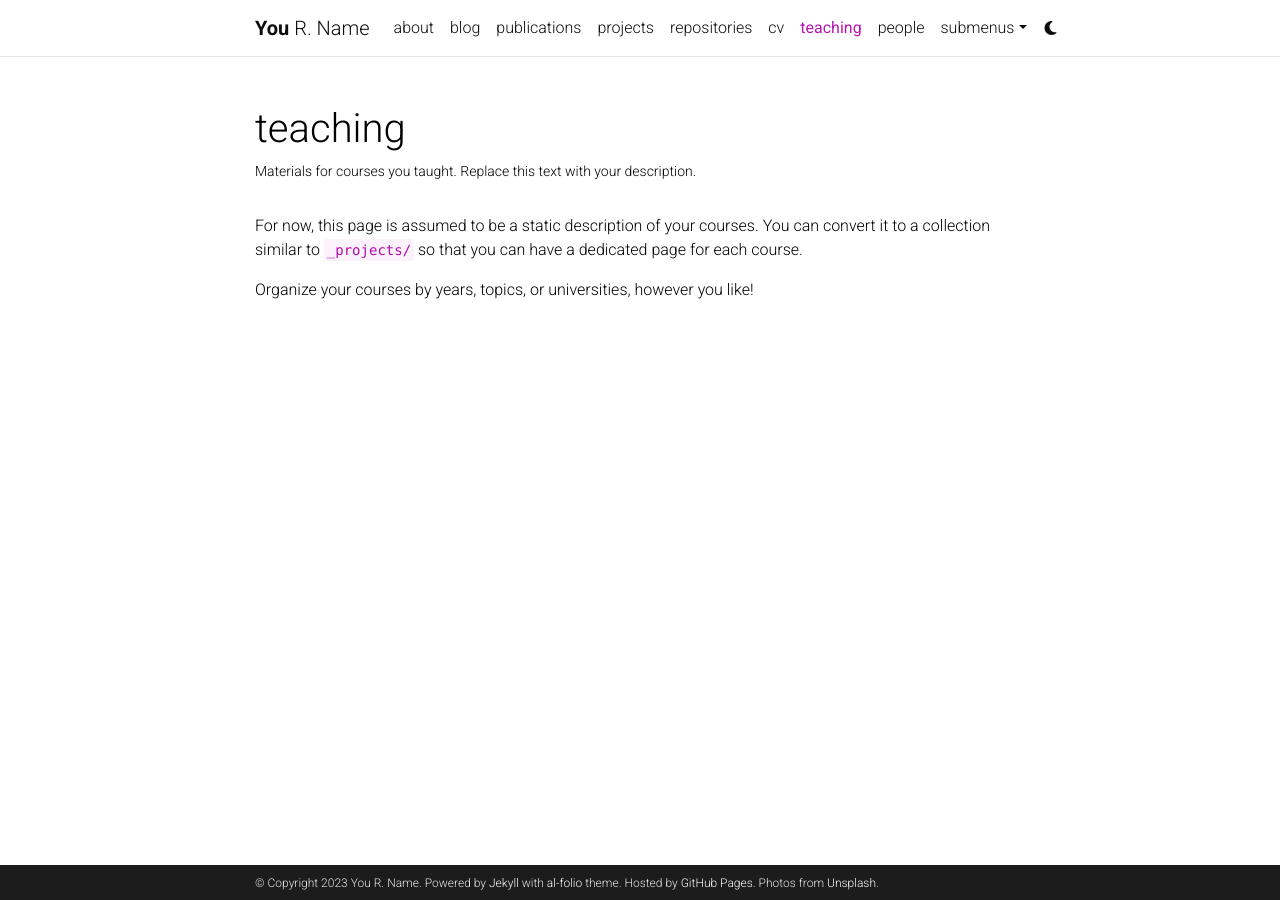
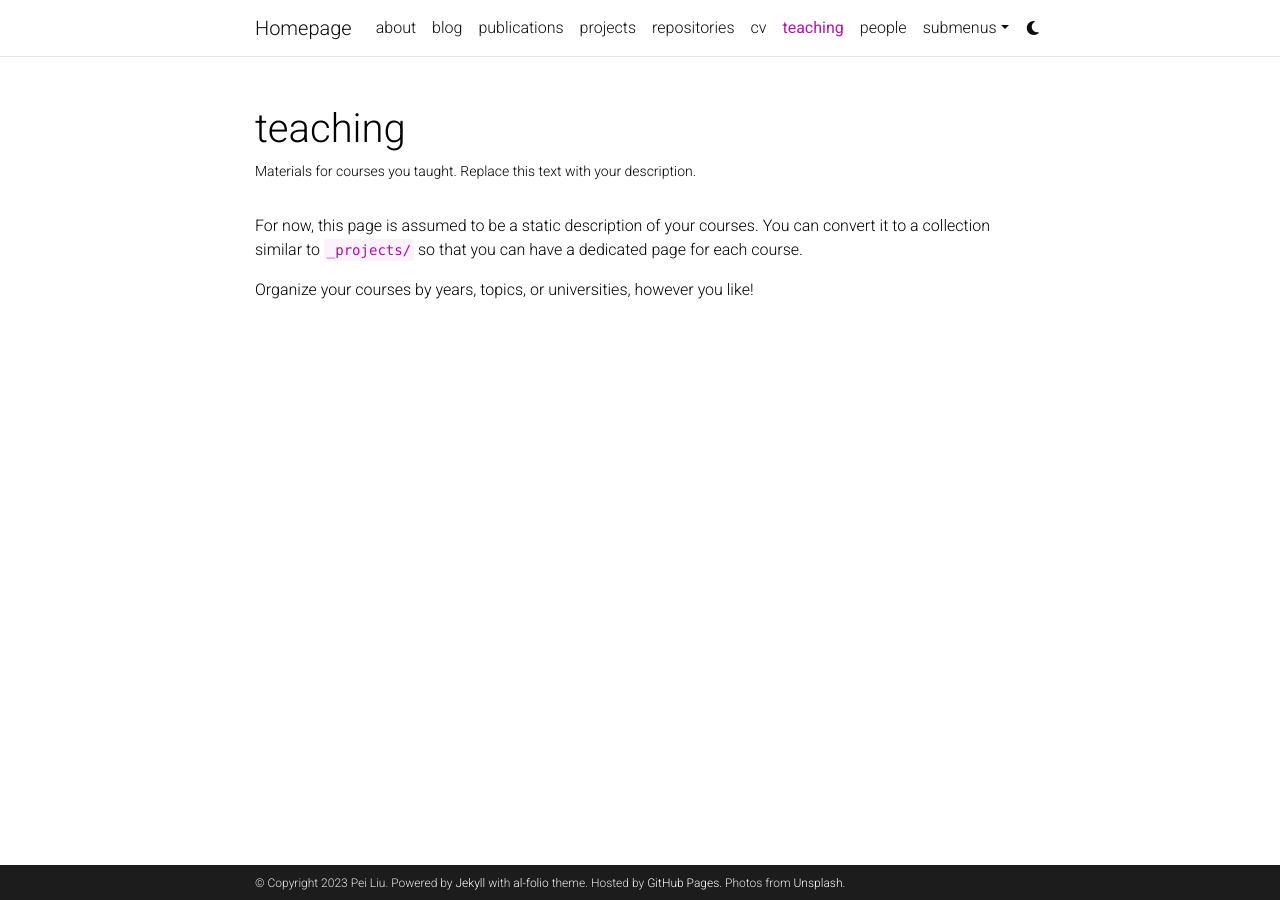
Before and after one commit to liupei101/liupei101.github.io, a Jekyll site: the page built from _pages/teaching.md, in a window 1280 px wide. Built offline with Jekyll 4.4.1, drawn with Linux system fonts in a browser that asks for light colours; comment, search, counter and statistics services are not loaded; a style sheet for code colours, icons or effects is not loaded.

Commit message:
init repo

```diff
--- a/_config.yml
+++ b/_config.yml
@@ -2,11 +2,11 @@
 # Site settings
 # -----------------------------------------------------------------------------
 
-title: blank # the website title (if blank, full name will be used instead)
-first_name: You
-middle_name: R.
-last_name: Name
-email: you@example.com
+title: Homepage # the website title (if blank, full name will be used instead)
+first_name: Pei
+middle_name:
+last_name: Liu
+email: yuukilp@163.com
 description: > # the ">" symbol means to ignore newlines until "footer_text:"
   A simple, whitespace theme for academics. Based on [*folio](https://github.com/bogoli/-folio) design.
 footer_text: >
@@ -18,8 +18,8 @@
 lang: en # the language of your site (for example: en, fr, cn, ru, etc.)
 icon: ⚛️  # the emoji used as the favicon (alternatively, provide image name in /assets/img/)
 
-url: https://alshedivat.github.io # the base hostname & protocol for your site
-baseurl: /al-folio # the subpath of your site, e.g. /blog/
+url: https://liupei101.github.io # the base hostname & protocol for your site
+baseurl:  # the subpath of your site, e.g. /blog/
 last_updated: false # set to true if you want to display last updated in the footer
 impressum_path:  # set to path to include impressum link in the footer, use the same path as permalink in a page, helps to conform with EU GDPR
 
```
